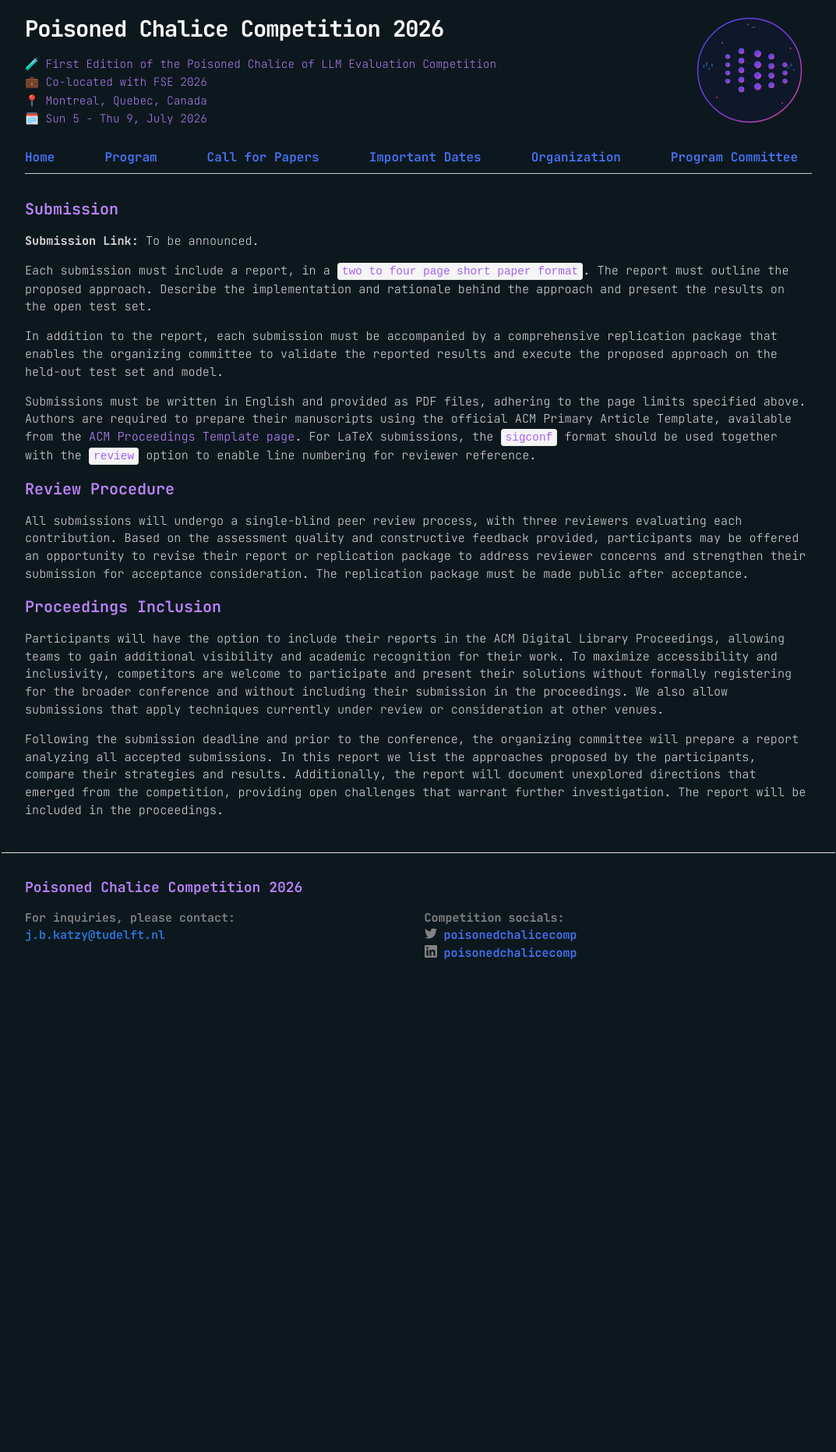
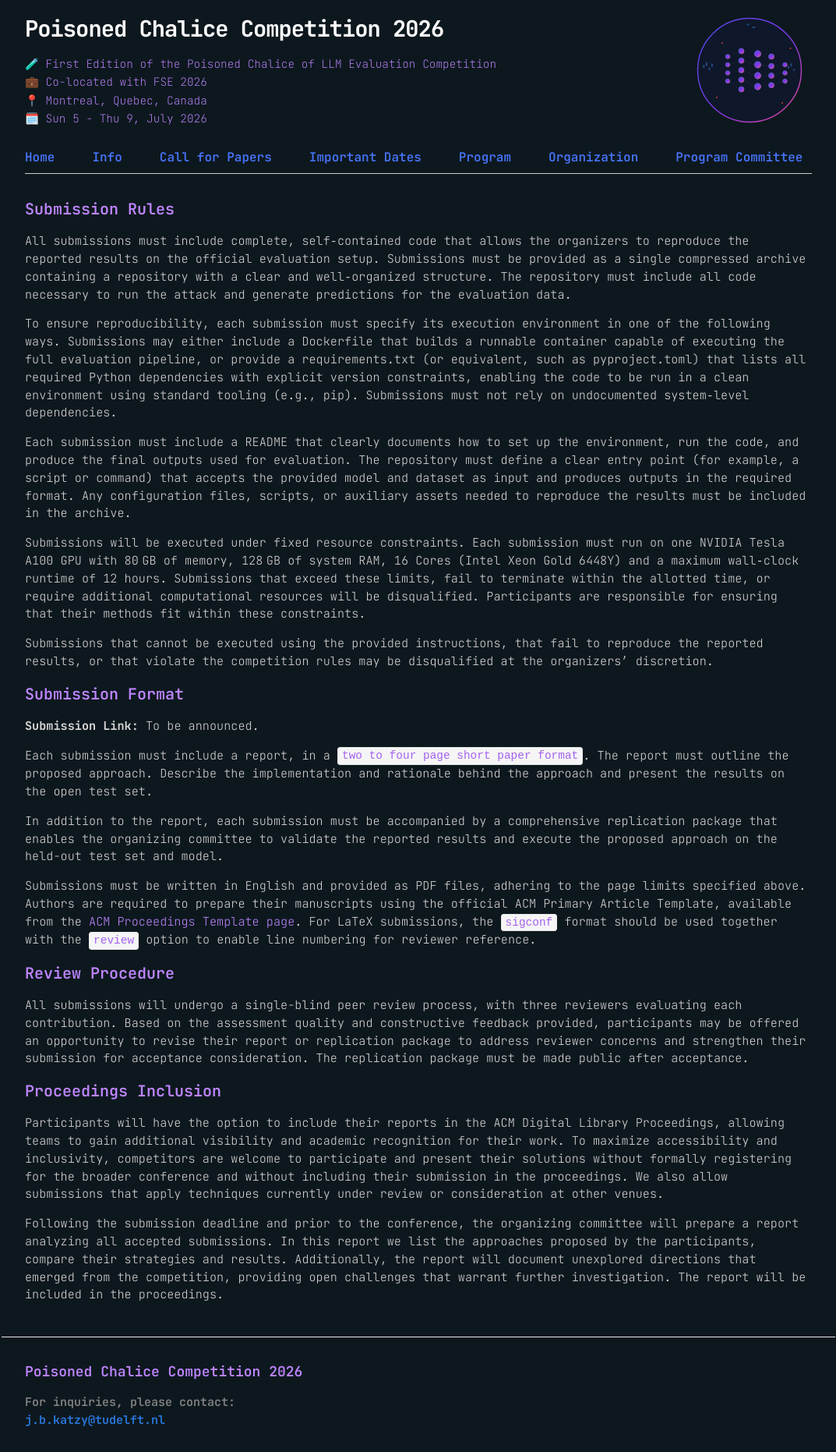
Before and after one commit to poisonedchalice/poisonedchalice.github.io, a Jekyll site: the page built from _posts/2025-07-27-cfp.markdown, in a window 1280 px wide. Shown: the whole page at 78% size, without its empty margins (103-1176 px from the left). Built offline with Jekyll 4.4.1, drawn with Linux system fonts in a browser that asks for light colours; before the commit the page ends 1263 px from its top, so only the background shows below that.

Commit message:
update website

```diff
--- a/_includes/footer.html
+++ b/_includes/footer.html
@@ -22,17 +22,17 @@
         </ul>
       </div>
 
-      <div class="footer-col footer-col-2">
+      <!-- <div class="footer-col footer-col-2">
         <ul class="socials">
           <li class="s-name">
             Competition socials:
           </li>
           {%- if site.twitter_username -%}<li><a href="https://www.twitter.com/{{ site.twitter_username| cgi_escape | escape }}"><svg class="svg-icon"><use xlink:href="{{ '/assets/minima-social-icons.svg#twitter' | relative_url }}"></use></svg> <span class="username">{{ site.twitter_username| escape }}</span></a></li>{%- endif -%}
           <!-- {%- if site.github_username -%}<li><a href="https://github.com/{{ site.github_username| cgi_escape | escape }}"><svg class="svg-icon"><use xlink:href="{{ '/assets/minima-social-icons.svg#github' | relative_url }}"></use></svg> <span class="username">{{ site.github_username| escape }}</span></a></li>{%- endif -%} -->
-          {%- if site.linkedin_username -%}<li><a href="https://www.linkedin.com/in/{{ site.linkedin_username| cgi_escape | escape }}"><svg class="svg-icon"><use xlink:href="{{ '/assets/minima-social-icons.svg#linkedin' | relative_url }}"></use></svg> <span class="username">{{ site.linkedin_username| escape }}</span></a></li>{%- endif -%}
-        </ul>
+          <!-- {%- if site.linkedin_username -%}<li><a href="https://www.linkedin.com/in/{{ site.linkedin_username| cgi_escape | escape }}"><svg class="svg-icon"><use xlink:href="{{ '/assets/minima-social-icons.svg#linkedin' | relative_url }}"></use></svg> <span class="username">{{ site.linkedin_username| escape }}</span></a></li>{%- endif -%} -->
+        <!-- </ul> -->
         <!-- <p>{{- site.description | escape -}}</p> -->
-      </div>
+      <!-- </div> -->
 
       <!-- <div class="footer-col footer-col-3">
         {%- include social.html -%}
--- a/_includes/header.html
+++ b/_includes/header.html
@@ -249,10 +249,10 @@
   </div>
     <nav class="site-subnav">
       <a href="{{ site.baseurl }}/">Home</a>
-      <a href="{{ site.baseurl }}/program">Program</a>
+      <a href="{{ site.baseurl }}/info">Info</a>
       <a href="{{ site.baseurl }}/cfp">Call for Papers</a>
       <a href="{{ site.baseurl }}/dates">Important Dates</a>
-      <!-- <a href="{{ site.baseurl }}/speakers">Speakers</a> -->
+      <a href="{{ site.baseurl }}/program">Program</a>
       <a href="{{ site.baseurl }}/organization">Organization</a>
       <a href="{{ site.baseurl }}/pcs">Program Committee</a>
       <!-- <a href="{{ site.baseurl }}/sponsors">Sponsors</a> -->
--- a/_posts/2025-07-27-cfp.markdown
+++ b/_posts/2025-07-27-cfp.markdown
@@ -7,7 +7,19 @@ permalink: /cfp
 hidden: true
 ---
 
-#### Submission
+#### Submission Rules
+
+All submissions must include complete, self‑contained code that allows the organizers to reproduce the reported results on the official evaluation setup. Submissions must be provided as a single compressed archive containing a repository with a clear and well‑organized structure. The repository must include all code necessary to run the attack and generate predictions for the evaluation data.
+
+To ensure reproducibility, each submission must specify its execution environment in one of the following ways. Submissions may either include a Dockerfile that builds a runnable container capable of executing the full evaluation pipeline, or provide a requirements.txt (or equivalent, such as pyproject.toml) that lists all required Python dependencies with explicit version constraints, enabling the code to be run in a clean environment using standard tooling (e.g., pip). Submissions must not rely on undocumented system‑level dependencies.
+
+Each submission must include a README that clearly documents how to set up the environment, run the code, and produce the final outputs used for evaluation. The repository must define a clear entry point (for example, a script or command) that accepts the provided model and dataset as input and produces outputs in the required format. Any configuration files, scripts, or auxiliary assets needed to reproduce the results must be included in the archive.
+
+Submissions will be executed under fixed resource constraints. Each submission must run on one NVIDIA Tesla A100 GPU with 80 GB of memory, 128 GB of system RAM, 16 Cores (Intel Xeon Gold 6448Y) and a maximum wall‑clock runtime of 12 hours. Submissions that exceed these limits, fail to terminate within the allotted time, or require additional computational resources will be disqualified. Participants are responsible for ensuring that their methods fit within these constraints.
+
+Submissions that cannot be executed using the provided instructions, that fail to reproduce the reported results, or that violate the competition rules may be disqualified at the organizers’ discretion.
+
+#### Submission Format
 
 **Submission Link:** To be announced.
 
--- a/_sass/minima/_layout.scss
+++ b/_sass/minima/_layout.scss
@@ -49,7 +49,7 @@
   flex-wrap: wrap;
   justify-content: flex-start;
   // justify-content: center;
-  gap: 4rem;
+  gap: 3rem;
   margin-top: 1.5rem;
   padding-bottom: 0.5rem;
   border-bottom: 1px solid #ccc;
```
Also changed, not shown: _posts/2025-07-27-home.markdown (+0 -10 lines), _posts/2025-07-27-info.markdown (added, +37 -0 lines), _posts/2025-07-27-speakers.markdown (deleted, +0 -8 lines), 13 other files.
